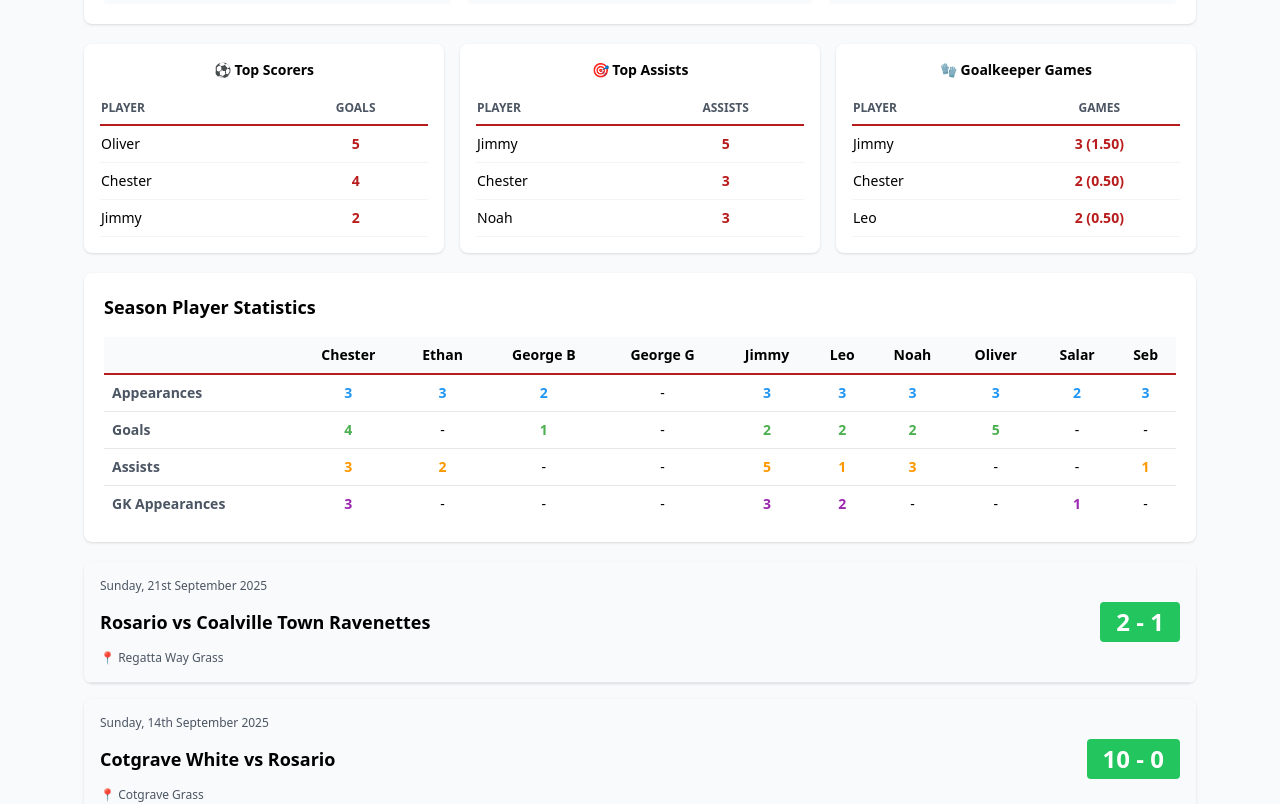
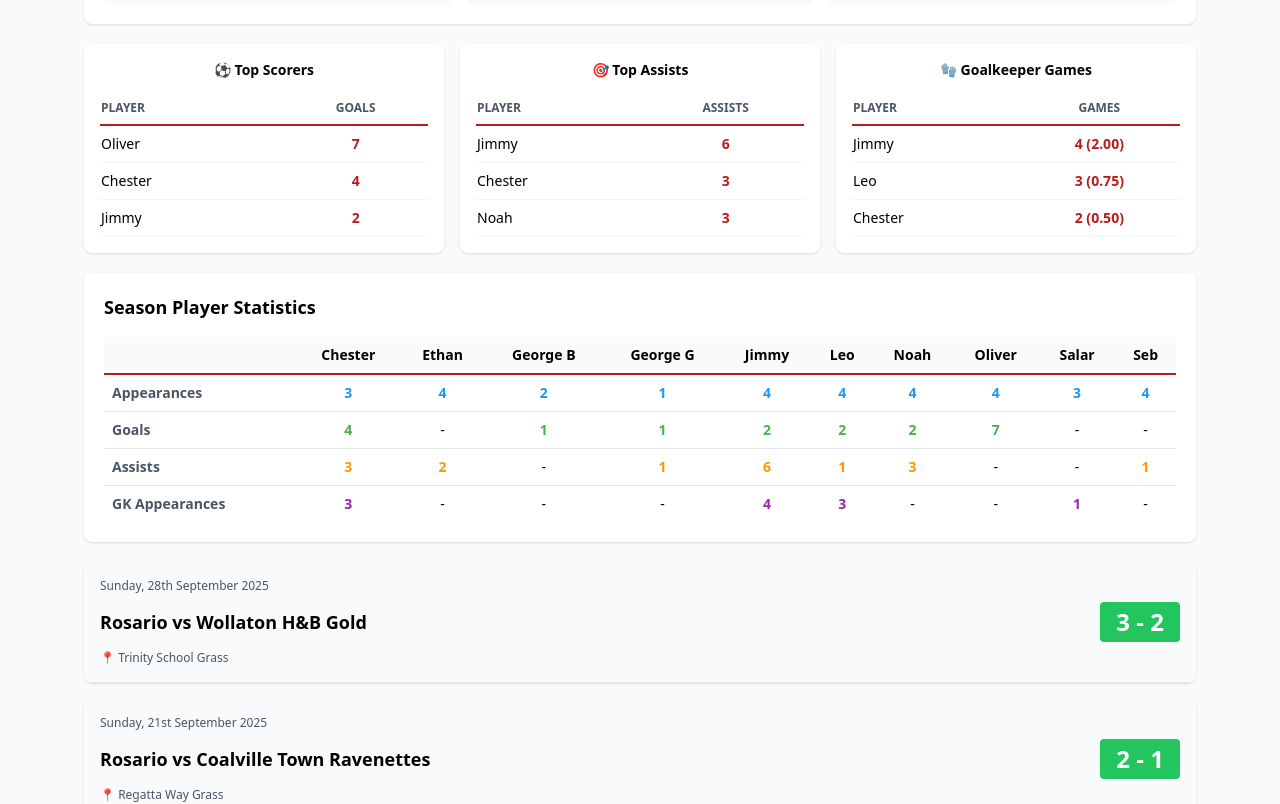
Before and after one commit to michaeljnorman2020-cmd/rosario-results, a React (Create React App) app: page / in a window 1280 px wide. Shown: the part 360-1164 px from the top of the page. Built offline with nearby package versions, Linux system fonts and the light colour scheme.

Commit message:
2809 - 1339 - Added Wollaton Game

```diff
--- a/src/App.js
+++ b/src/App.js
@@ -63,6 +63,26 @@ const App = () => {
         Noah: { mins: 37.5, goals: 1, assists: 1, gk: false, sub: true, gkMins: 0, pom: false},
         Oliver: { mins: 37.5, goals: 0, assists: 0, gk: false, sub: false, gkMins: 0, pom: false},
         Salar: { mins: 37.5, goals: 0, assists: 0, gk: false, sub: false, gkMins: 12.5, pom: false},
+        Seb: { mins: 37.5, goals: 0, assists: 0, gk: false, sub: false, gkMins: 0, pom: false}
+      }
+    },
+    {
+      date: 'Sunday, 28th September 2025',
+      sortDate: '2025-09-28',
+      opponent: 'Wollaton H&B Gold',
+      home: true,
+      score: { for: 3, against: 2 },
+      location: 'Trinity School Grass',
+      stats: {
+        Chester: { mins: 0, goals: 0, assists: 0, gk: false, sub: false, gkMins: 0, pom: false},
+        Ethan: { mins: 50, goals: 0, assists: 0, gk: false, sub: false, gkMins: 0, pom: false},
+        'George B': { mins: 0, goals: 0, assists: 0, gk: false, sub: false, gkMins: 0, pom: false},
+        'George G': { mins: 32.5, goals: 1, assists: 1, gk: false, sub: false, gkMins: 0, pom: true},
+        Jimmy: { mins: 50, goals: 0, assists: 1, gk: true, sub: false, gkMins: 25, pom: false},
+        Leo: { mins: 50, goals: 0, assists: 0, gk: true, sub: true, gkMins: 12.5, pom: false},
+        Noah: { mins: 37.5, goals: 0, assists: 0, gk: false, sub: true, gkMins: 0, pom: false},
+        Oliver: { mins: 50, goals: 2, assists: 0, gk: false, sub: false, gkMins: 0, pom: false},
+        Salar: { mins: 42.5, goals: 0, assists: 0, gk: false, sub: false, gkMins: 12.5, pom: false},
         Seb: { mins: 37.5, goals: 0, assists: 0, gk: false, sub: false, gkMins: 0, pom: false}
       }
     }
```
